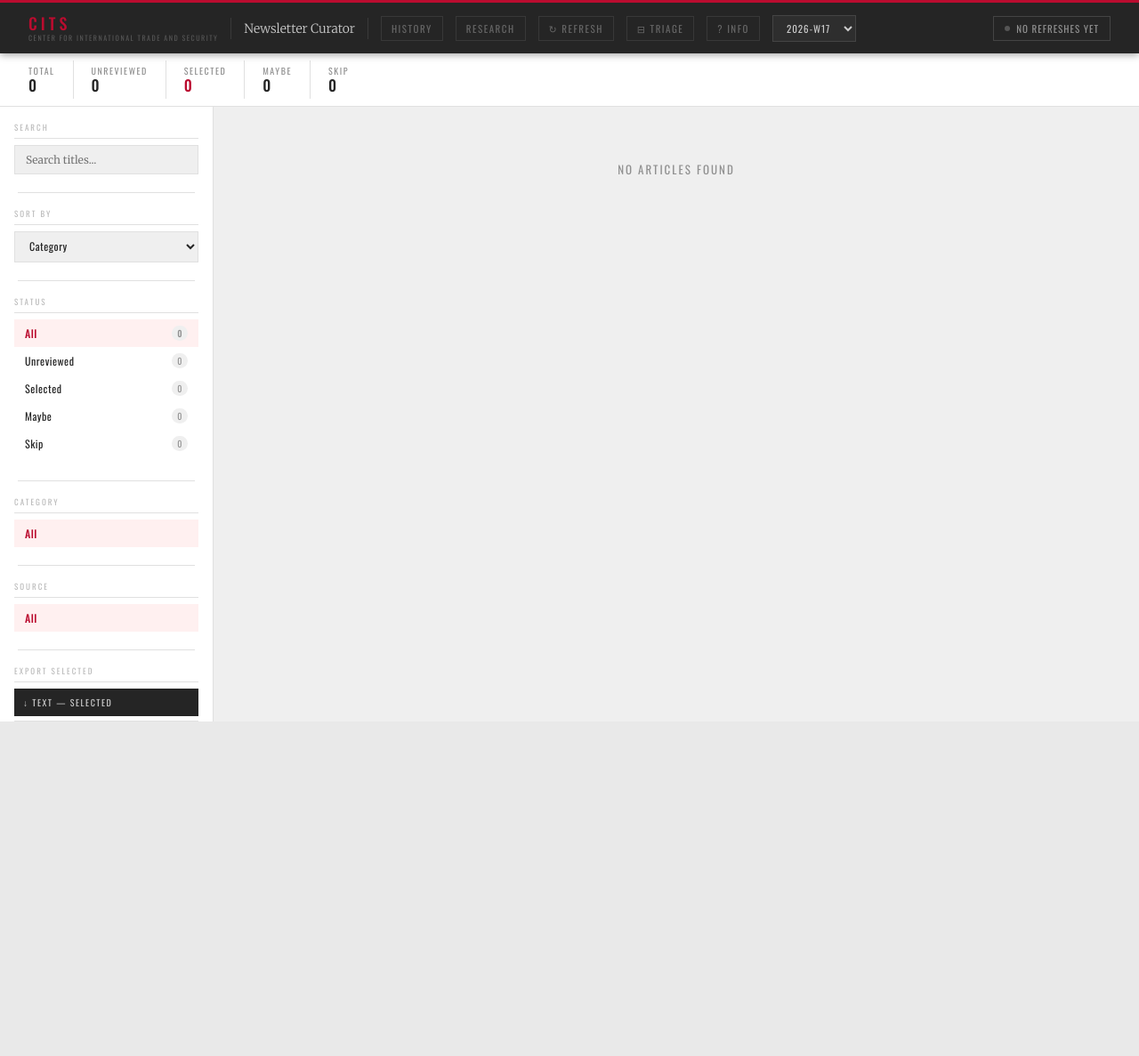
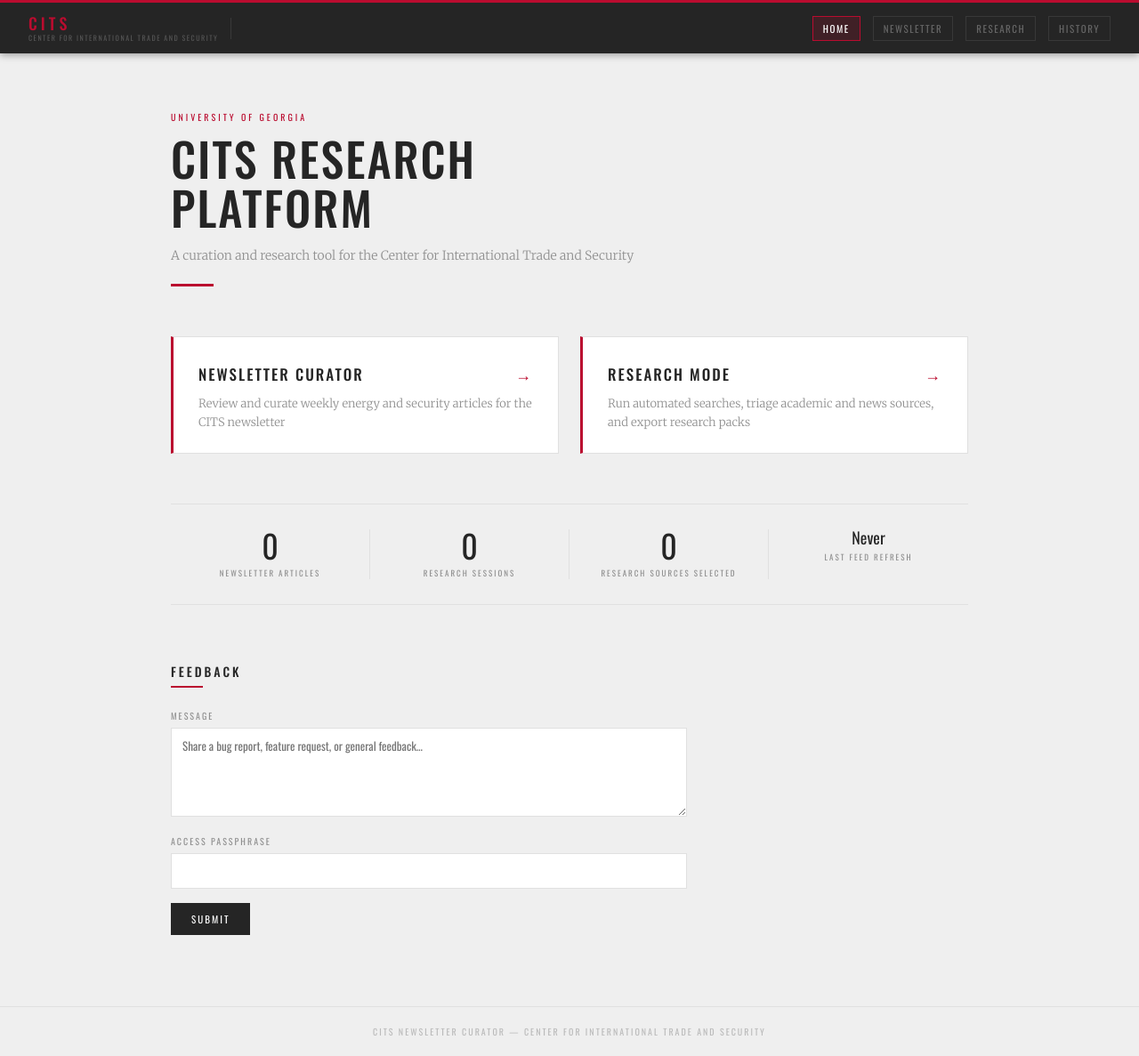
Before and after one commit to klemens-cc1/cits-newsletter-curator, a Flask app: page / in a window 1280 px wide. Shown: the whole page at 89% size. Before the commit the page ends 811 px from the top, so only its background shows below. Run offline with Flask 3, Linux system fonts and the light colour scheme; data that the repository does not hold is empty.

Commit message:
Add home page, feedback system, and /newsletter route
- New home page at / with hero, nav cards, stats strip, and feedback form
- Feedback model + migration (DB-only storage, passphrase-protected)
- POST /api/feedback and GET /admin/feedback (HTTP Basic Auth)
- GET /api/stats endpoint returning counts and last refresh date
- Newsletter moved from / to /newsletter; all nav links updated across templates

Co-Authored-By: Claude Sonnet 4.6 <noreply@anthropic.com>

```diff
--- a/app.py
+++ b/app.py
@@ -36,6 +36,7 @@ def _run_migrations(db):
         "ALTER TABLE research_articles ADD COLUMN IF NOT EXISTS published_at TIMESTAMPTZ",
         "ALTER TABLE research_articles ADD COLUMN IF NOT EXISTS source_name VARCHAR(256)",
         "ALTER TABLE research_articles ADD COLUMN IF NOT EXISTS source_domain VARCHAR(256)",
+        "CREATE TABLE IF NOT EXISTS feedback (id SERIAL PRIMARY KEY, message TEXT NOT NULL, submitted_at TIMESTAMPTZ DEFAULT NOW())",
     ]
     try:
         with db.engine.connect() as conn:
--- a/routes.py
+++ b/routes.py
@@ -12,7 +12,7 @@ import feedparser as fp_lib
 import requests as req_lib
 from flask import Blueprint, jsonify, render_template, request, Response
 from app import db
-from models import Article, RefreshLog, ResearchSession, ResearchArticle, FeedSource, ResearchJob
+from models import Article, RefreshLog, ResearchSession, ResearchArticle, FeedSource, ResearchJob, Feedback
 
 bp = Blueprint("main", __name__)
 
@@ -39,6 +39,11 @@ def current_week_key():
 # ── Main UI ───────────────────────────────────────────────────────────────────
 
 @bp.route("/")
+def home():
+    return render_template("home.html")
+
+
+@bp.route("/newsletter")
 def index():
     weeks = (
         db.session.query(Article.week_key)
@@ -54,6 +59,73 @@ def index():
 @bp.route("/history")
 def history():
     return render_template("history.html")
+
+
+# ── Stats / Feedback / Admin ──────────────────────────────────────────────────
+
+@bp.route("/api/stats")
+def api_stats():
+    total_newsletter = Article.query.count()
+    total_sessions   = ResearchSession.query.count()
+    total_selected   = ResearchArticle.query.filter_by(status="selected").count()
+    last_log         = RefreshLog.query.order_by(RefreshLog.pushed_at.desc()).first()
+    last_refresh     = last_log.pushed_at.isoformat() if last_log and last_log.pushed_at else None
+    return jsonify({
+        "total_newsletter_articles": total_newsletter,
+        "total_research_sessions":   total_sessions,
+        "total_research_selected":   total_selected,
+        "last_refresh":              last_refresh,
+    })
+
+
+@bp.route("/api/feedback", methods=["POST"])
+def api_feedback():
+    data       = request.get_json(silent=True) or {}
+    message    = (data.get("message") or "").strip()
+    passphrase = (data.get("passphrase") or "").strip()
+
+    expected = os.environ.get("FEEDBACK_PASSPHRASE", "")
+    if not expected or passphrase != expected:
+        return jsonify({"error": "Incorrect passphrase."}), 403
+    if not message:
+        return jsonify({"error": "Message is required."}), 400
+
+    fb = Feedback(message=message)
+    db.session.add(fb)
+    db.session.commit()
+    return jsonify({"ok": True}), 200
+
+
+@bp.route("/admin/feedback")
+def admin_feedback():
+    auth = request.authorization
+    expected_pw = os.environ.get("FEEDBACK_PASSPHRASE", "")
+    if not auth or auth.username != "admin" or auth.password != expected_pw:
+        return Response(
+            "Authentication required.",
+            401,
+            {"WWW-Authenticate": 'Basic realm="CITS Admin"'},
+        )
+    entries = Feedback.query.order_by(Feedback.submitted_at.desc()).all()
+    rows = "".join(
+        f'<tr><td style="color:#909090;white-space:nowrap;padding:10px 16px 10px 0;font-size:12px;font-family:\'Oswald\',sans-serif;vertical-align:top">{e.submitted_at.strftime("%Y-%m-%d %H:%M") if e.submitted_at else ""}</td>'
+        f'<td style="padding:10px 0;font-size:14px;font-family:\'Merriweather\',serif;line-height:1.6">{html_lib.escape(e.message)}</td></tr>'
+        for e in entries
+    )
+    return f"""<!DOCTYPE html><html><head><meta charset="UTF-8">
+<link href="https://fonts.googleapis.com/css2?family=Oswald:wght@400;500&family=Merriweather:wght@300;400&display=swap" rel="stylesheet">
+<title>Feedback — CITS Admin</title>
+<style>
+  body{{font-family:'Merriweather',serif;background:#efefef;color:#252525;padding:40px 48px;}}
+  h1{{font-family:'Oswald',sans-serif;font-size:22px;letter-spacing:3px;text-transform:uppercase;margin-bottom:6px;}}
+  .underline{{width:40px;height:3px;background:#ba0c2f;margin-bottom:32px;}}
+  table{{border-collapse:collapse;width:100%;max-width:860px;}}
+  tr{{border-bottom:1px solid #e0e0e0;}}
+</style></head><body>
+<h1>Feedback</h1><div class="underline"></div>
+<p style="font-size:13px;color:#909090;margin-bottom:24px;font-family:'Oswald',sans-serif;letter-spacing:1px">{len(entries)} SUBMISSION{"S" if len(entries) != 1 else ""}</p>
+<table>{rows if rows else '<tr><td style="padding:20px 0;color:#909090">No feedback yet.</td></tr>'}</table>
+</body></html>"""
 
 
 # ── Articles API ──────────────────────────────────────────────────────────────
--- a/templates/history.html
+++ b/templates/history.html
@@ -247,9 +247,10 @@
     <div class="header-divider"></div>
     <div class="header-sub">Newsletter Curator</div>
     <div class="header-divider"></div>
-    <a href="/" class="nav-link">Curator</a>
+    <a href="/" class="nav-link">Home</a>
+    <a href="/newsletter" class="nav-link">Newsletter</a>
+    <a href="/research" class="nav-link">Research</a>
     <a href="/history" class="nav-link active">History</a>
-    <a href="/research" class="nav-link">Research</a>
   </header>
 
   <div class="page">
--- /dev/null
+++ b/templates/home.html
@@ -0,0 +1,447 @@
+<!DOCTYPE html>
+<html lang="en">
+<head>
+  <meta charset="UTF-8">
+  <meta name="viewport" content="width=device-width, initial-scale=1.0">
+  <title>CITS Research Platform</title>
+  <link rel="preconnect" href="https://fonts.googleapis.com">
+  <link href="https://fonts.googleapis.com/css2?family=Oswald:wght@300;400;500&family=Merriweather:ital,wght@0,300;0,400;1,300&display=swap" rel="stylesheet">
+  <style>
+    *, *::before, *::after { box-sizing: border-box; margin: 0; padding: 0; }
+
+    :root {
+      --red:      #ba0c2f;
+      --charcoal: #252525;
+      --mid:      #3a3a3a;
+      --gray:     #909090;
+      --light:    #efefef;
+      --white:    #ffffff;
+      --border:   #e0e0e0;
+    }
+
+    body {
+      font-family: 'Merriweather', Georgia, serif;
+      background: var(--light);
+      color: var(--charcoal);
+      min-height: 100vh;
+    }
+
+    /* ── Header ── */
+    header {
+      background: var(--charcoal);
+      padding: 0 32px;
+      display: flex;
+      align-items: center;
+      gap: 14px;
+      height: 60px;
+      position: sticky;
+      top: 0;
+      z-index: 100;
+      box-shadow: 0 2px 8px rgba(0,0,0,0.35);
+      border-top: 3px solid var(--red);
+    }
+    .header-wordmark { line-height: 1; }
+    .header-title {
+      font-family: 'Oswald', sans-serif;
+      font-size: 18px;
+      font-weight: 500;
+      letter-spacing: 4px;
+      text-transform: uppercase;
+      color: var(--red);
+      line-height: 1;
+    }
+    .header-institution {
+      font-family: 'Oswald', sans-serif;
+      font-size: 8px;
+      letter-spacing: 1.5px;
+      text-transform: uppercase;
+      color: #555;
+      margin-top: 3px;
+      white-space: nowrap;
+    }
+    .header-divider { width: 1px; height: 24px; background: #3a3a3a; flex-shrink: 0; }
+    .header-spacer { flex: 1; }
+    .nav-link {
+      font-family: 'Oswald', sans-serif;
+      font-size: 11px;
+      letter-spacing: 1.5px;
+      text-transform: uppercase;
+      color: #666;
+      text-decoration: none;
+      padding: 5px 11px;
+      border: 1px solid #383838;
+      transition: all 0.15s;
+    }
+    .nav-link:hover { color: #ccc; border-color: #555; }
+    .nav-link.active { color: var(--white); border-color: var(--red); background: rgba(186,12,47,0.18); }
+
+    /* ── Page ── */
+    .page {
+      max-width: 960px;
+      margin: 0 auto;
+      padding: 64px 32px 80px;
+    }
+
+    /* ── Hero ── */
+    .hero {
+      margin-bottom: 56px;
+      opacity: 0;
+      transform: translateY(12px);
+      animation: fadeUp 0.45s ease forwards;
+    }
+    .hero-eyebrow {
+      font-family: 'Oswald', sans-serif;
+      font-size: 10px;
+      letter-spacing: 3px;
+      text-transform: uppercase;
+      color: var(--red);
+      margin-bottom: 12px;
+    }
+    .hero-title {
+      font-family: 'Oswald', sans-serif;
+      font-size: 52px;
+      font-weight: 500;
+      letter-spacing: 2px;
+      text-transform: uppercase;
+      color: var(--charcoal);
+      line-height: 1.05;
+      margin-bottom: 16px;
+    }
+    .hero-subtitle {
+      font-family: 'Merriweather', serif;
+      font-size: 14px;
+      font-weight: 300;
+      color: var(--gray);
+      line-height: 1.6;
+      max-width: 540px;
+    }
+    .hero-rule {
+      width: 48px;
+      height: 3px;
+      background: var(--red);
+      margin-top: 20px;
+    }
+
+    /* ── Nav Cards ── */
+    .cards {
+      display: grid;
+      grid-template-columns: 1fr 1fr;
+      gap: 24px;
+      margin-bottom: 56px;
+    }
+    .card {
+      background: var(--white);
+      border: 1px solid var(--border);
+      border-left: 3px solid var(--red);
+      padding: 28px 28px 24px;
+      text-decoration: none;
+      color: inherit;
+      display: block;
+      transition: border-color 0.15s, background 0.15s;
+      opacity: 0;
+      transform: translateY(10px);
+    }
+    .card:nth-child(1) { animation: fadeUp 0.45s ease 0.12s forwards; }
+    .card:nth-child(2) { animation: fadeUp 0.45s ease 0.22s forwards; }
+    .card:hover { border-color: var(--red); background: #fafafa; }
+    .card-title {
+      font-family: 'Oswald', sans-serif;
+      font-size: 17px;
+      font-weight: 500;
+      letter-spacing: 2px;
+      text-transform: uppercase;
+      color: var(--charcoal);
+      margin-bottom: 10px;
+      display: flex;
+      align-items: baseline;
+      justify-content: space-between;
+    }
+    .card-arrow {
+      font-size: 18px;
+      color: var(--red);
+      transition: transform 0.15s;
+      display: inline-block;
+    }
+    .card:hover .card-arrow { transform: translateX(5px); }
+    .card-desc {
+      font-family: 'Merriweather', serif;
+      font-size: 13px;
+      font-weight: 300;
+      color: var(--gray);
+      line-height: 1.65;
+    }
+
+    /* ── Stats Strip ── */
+    .stats-strip {
+      display: grid;
+      grid-template-columns: repeat(4, 1fr);
+      gap: 0;
+      margin-bottom: 64px;
+      border-top: 1px solid var(--border);
+      border-bottom: 1px solid var(--border);
+      padding: 28px 0;
+      opacity: 0;
+      animation: fadeUp 0.45s ease 0.32s forwards;
+    }
+    .stat-item {
+      text-align: center;
+      padding: 0 16px;
+      border-right: 1px solid var(--border);
+    }
+    .stat-item:last-child { border-right: none; }
+    .stat-number {
+      font-family: 'Oswald', sans-serif;
+      font-size: 36px;
+      font-weight: 400;
+      color: var(--charcoal);
+      line-height: 1;
+      margin-bottom: 6px;
+    }
+    .stat-number.loading { color: var(--border); font-size: 28px; }
+    .stat-label {
+      font-family: 'Oswald', sans-serif;
+      font-size: 9px;
+      letter-spacing: 2px;
+      text-transform: uppercase;
+      color: var(--gray);
+    }
+
+    /* ── Feedback Section ── */
+    .feedback-section {
+      max-width: 580px;
+      opacity: 0;
+      animation: fadeUp 0.45s ease 0.42s forwards;
+    }
+    .section-heading {
+      font-family: 'Oswald', sans-serif;
+      font-size: 14px;
+      font-weight: 500;
+      letter-spacing: 3px;
+      text-transform: uppercase;
+      color: var(--charcoal);
+      margin-bottom: 6px;
+    }
+    .section-rule {
+      width: 36px;
+      height: 2px;
+      background: var(--red);
+      margin-bottom: 24px;
+    }
+    .form-group {
+      margin-bottom: 16px;
+    }
+    .form-label {
+      display: block;
+      font-family: 'Oswald', sans-serif;
+      font-size: 10px;
+      letter-spacing: 2px;
+      text-transform: uppercase;
+      color: var(--gray);
+      margin-bottom: 6px;
+    }
+    .form-input,
+    .form-textarea {
+      width: 100%;
+      font-family: 'Oswald', sans-serif;
+      font-size: 13px;
+      color: var(--charcoal);
+      background: var(--white);
+      border: 1px solid var(--border);
+      padding: 9px 12px;
+      outline: none;
+      resize: vertical;
+      transition: border-color 0.15s;
+    }
+    .form-input:focus,
+    .form-textarea:focus { border-color: var(--charcoal); }
+    .form-textarea { min-height: 100px; }
+    .form-btn {
+      font-family: 'Oswald', sans-serif;
+      font-size: 11px;
+      letter-spacing: 2px;
+      text-transform: uppercase;
+      color: var(--white);
+      background: var(--charcoal);
+      border: 1px solid var(--charcoal);
+      padding: 9px 22px;
+      cursor: pointer;
+      transition: background 0.15s, border-color 0.15s;
+    }
+    .form-btn:hover { background: var(--red); border-color: var(--red); }
+    .form-btn:disabled { opacity: 0.5; cursor: wait; }
+    .form-msg {
+      margin-top: 12px;
+      font-family: 'Oswald', sans-serif;
+      font-size: 12px;
+      letter-spacing: 1px;
+      display: none;
+    }
+    .form-msg.success { color: #2a7a2a; display: block; }
+    .form-msg.error   { color: var(--red); display: block; }
+
+    /* ── Footer ── */
+    footer {
+      border-top: 1px solid var(--border);
+      padding: 20px 32px;
+      text-align: center;
+      font-family: 'Oswald', sans-serif;
+      font-size: 10px;
+      letter-spacing: 2px;
+      text-transform: uppercase;
+      color: #bbb;
+    }
+
+    @keyframes fadeUp {
+      to { opacity: 1; transform: translateY(0); }
+    }
+  </style>
+</head>
+<body>
+
+<header>
+  <div class="header-wordmark">
+    <div class="header-title">CITS</div>
+    <div class="header-institution">Center for International Trade and Security</div>
+  </div>
+  <div class="header-divider"></div>
+  <div class="header-spacer"></div>
+  <a href="/" class="nav-link active">Home</a>
+  <a href="/newsletter" class="nav-link">Newsletter</a>
+  <a href="/research" class="nav-link">Research</a>
+  <a href="/history" class="nav-link">History</a>
+</header>
+
+<div class="page">
+
+  <!-- Hero -->
+  <div class="hero">
+    <div class="hero-eyebrow">University of Georgia</div>
+    <h1 class="hero-title">CITS Research<br>Platform</h1>
+    <p class="hero-subtitle">A curation and research tool for the Center for International Trade and Security</p>
+    <div class="hero-rule"></div>
+  </div>
+
+  <!-- Nav Cards -->
+  <div class="cards">
+    <a href="/newsletter" class="card">
+      <div class="card-title">
+        Newsletter Curator
+        <span class="card-arrow">→</span>
+      </div>
+      <p class="card-desc">Review and curate weekly energy and security articles for the CITS newsletter</p>
+    </a>
+    <a href="/research" class="card">
+      <div class="card-title">
+        Research Mode
+        <span class="card-arrow">→</span>
+      </div>
+      <p class="card-desc">Run automated searches, triage academic and news sources, and export research packs</p>
+    </a>
+  </div>
+
+  <!-- Stats Strip -->
+  <div class="stats-strip" id="statsStrip">
+    <div class="stat-item">
+      <div class="stat-number loading" id="stat-newsletter">—</div>
+      <div class="stat-label">Newsletter Articles</div>
+    </div>
+    <div class="stat-item">
+      <div class="stat-number loading" id="stat-sessions">—</div>
+      <div class="stat-label">Research Sessions</div>
+    </div>
+    <div class="stat-item">
+      <div class="stat-number loading" id="stat-selected">—</div>
+      <div class="stat-label">Research Sources Selected</div>
+    </div>
+    <div class="stat-item">
+      <div class="stat-number loading" id="stat-refresh" style="font-size:18px">—</div>
+      <div class="stat-label">Last Feed Refresh</div>
+    </div>
+  </div>
+
+  <!-- Feedback -->
+  <div class="feedback-section">
+    <div class="section-heading">Feedback</div>
+    <div class="section-rule"></div>
+    <form id="feedbackForm" onsubmit="submitFeedback(event)">
+      <div class="form-group">
+        <label class="form-label" for="fbMessage">Message</label>
+        <textarea class="form-textarea" id="fbMessage" name="message" required placeholder="Share a bug report, feature request, or general feedback…"></textarea>
+      </div>
+      <div class="form-group">
+        <label class="form-label" for="fbPassphrase">Access Passphrase</label>
+        <input class="form-input" type="password" id="fbPassphrase" name="passphrase" required autocomplete="off">
+      </div>
+      <button class="form-btn" type="submit" id="fbSubmit">Submit</button>
+      <div class="form-msg" id="fbMsg"></div>
+    </form>
+  </div>
+
+</div>
+
+<footer>
+  CITS Newsletter Curator &mdash; Center for International Trade and Security
+</footer>
+
+<script>
+  // Load stats
+  fetch('/api/stats')
+    .then(r => r.json())
+    .then(d => {
+      document.getElementById('stat-newsletter').textContent = d.total_newsletter_articles ?? '—';
+      document.getElementById('stat-sessions').textContent   = d.total_research_sessions ?? '—';
+      document.getElementById('stat-selected').textContent   = d.total_research_selected ?? '—';
+
+      const el = document.getElementById('stat-refresh');
+      el.classList.remove('loading');
+      if (d.last_refresh) {
+        const dt = new Date(d.last_refresh);
+        el.style.fontSize = '16px';
+        el.textContent = dt.toLocaleDateString('en-US', { month: 'short', day: 'numeric', year: 'numeric' });
+      } else {
+        el.textContent = 'Never';
+      }
+
+      ['stat-newsletter','stat-sessions','stat-selected'].forEach(id => {
+        document.getElementById(id).classList.remove('loading');
+      });
+    })
+    .catch(() => {});
+
+  // Submit feedback
+  function submitFeedback(e) {
+    e.preventDefault();
+    const btn    = document.getElementById('fbSubmit');
+    const msgEl  = document.getElementById('fbMsg');
+    const message    = document.getElementById('fbMessage').value.trim();
+    const passphrase = document.getElementById('fbPassphrase').value;
+
+    btn.disabled = true;
+    msgEl.className = 'form-msg';
+    msgEl.textContent = '';
+
+    fetch('/api/feedback', {
+      method: 'POST',
+      headers: { 'Content-Type': 'application/json' },
+      body: JSON.stringify({ message, passphrase }),
+    })
+    .then(r => r.json().then(d => ({ ok: r.ok, data: d })))
+    .then(({ ok, data }) => {
+      if (ok) {
+        msgEl.className = 'form-msg success';
+        msgEl.textContent = 'Feedback submitted. Thank you.';
+        document.getElementById('feedbackForm').reset();
+      } else {
+        msgEl.className = 'form-msg error';
+        msgEl.textContent = data.error || 'Submission failed.';
+      }
+    })
+    .catch(() => {
+      msgEl.className = 'form-msg error';
+      msgEl.textContent = 'Network error. Please try again.';
+    })
+    .finally(() => { btn.disabled = false; });
+  }
+</script>
+</body>
+</html>
--- a/templates/index.html
+++ b/templates/index.html
@@ -718,8 +718,10 @@
       <div class="header-divider"></div>
       <div class="header-sub">Newsletter Curator</div>
       <div class="header-divider"></div>
+      <a href="/" class="nav-link">Home</a>
+      <a href="/newsletter" class="nav-link active">Newsletter</a>
+      <a href="/research" class="nav-link">Research</a>
       <a href="/history" class="nav-link">History</a>
-      <a href="/research" class="nav-link">Research</a>
       <button class="header-btn" id="refreshBtn" onclick="triggerRefresh()">↻ Refresh</button>
       <button class="header-btn" id="compactBtn" onclick="toggleCompact()">⊟ Triage</button>
       <button class="header-btn" onclick="openInfo()">? Info</button>
--- a/templates/research.html
+++ b/templates/research.html
@@ -1201,7 +1201,8 @@
   <div class="header-divider"></div>
   <div class="header-sub">Research Mode</div>
   <div class="header-divider"></div>
-  <a href="/" class="nav-link">Curator</a>
+  <a href="/" class="nav-link">Home</a>
+  <a href="/newsletter" class="nav-link">Newsletter</a>
   <a href="/research" class="nav-link active">Research</a>
   <a href="/history" class="nav-link">History</a>
 </header>
```
Also changed, not shown: models.py (+8 -0 lines).
